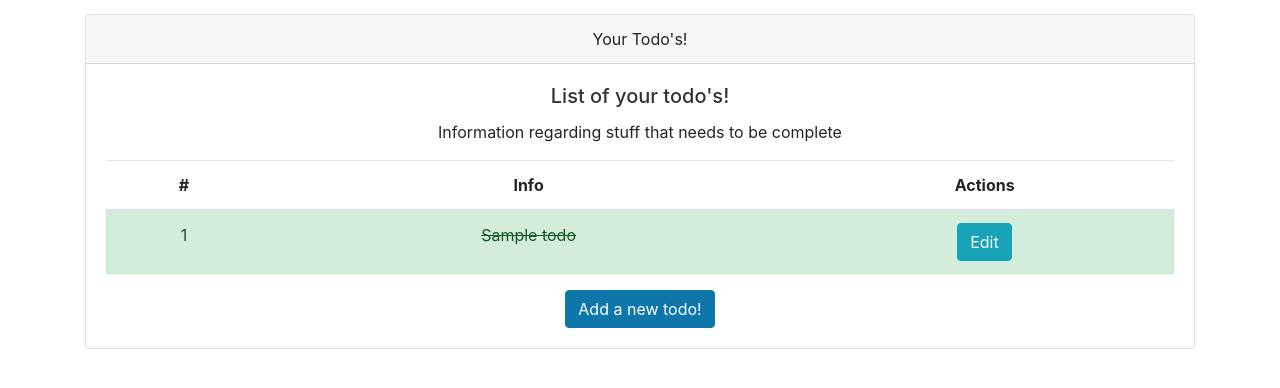
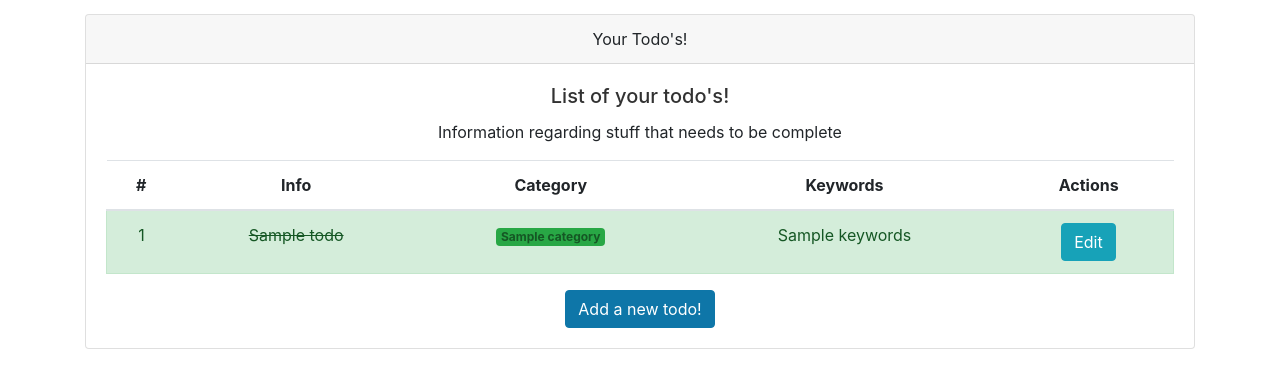
Before and after one commit to RalitsaTerzieva/fastapi_todos, a FastAPI app: template templates/todo.html in a window 1280 px wide. Shown: the part 56-444 px from the top of the page. Run offline with FastAPI, Linux system fonts and the light colour scheme; the template is opened without the code that fills it: most values are stand-ins (such as "Sample title", 1, 10 or a date in 2020); parts of the project's set-up code (start-up, migrations or seed data) failed here and were passed over; some libraries are stand-ins or nearby versions.

Commit message:
Update todo html

```diff
--- a/templates/todo.html
+++ b/templates/todo.html
@@ -20,6 +20,8 @@
                     <tr>
                         <th scope="col">#</th>
                         <th scope="col">Info</th>
+                        <th scope="col">Category</th>
+                        <th scope="col">Keywords</th>
                         <th scope="col">Actions</th>
                     </tr>
                 </thead>
@@ -28,7 +30,19 @@
                 {% if todo.complete == False %}
                 <tr class="pointer">
                     <td>{{loop.index}}</td>
+
                     <td>{{todo.title}}</td>
+
+                    <td>
+                        <span class="badge bg-primary">
+                            {{todo.category}}
+                        </span>
+                    </td>
+
+                    <td>
+                        {{todo.keywords}}
+                    </td>
+
                     <td>
                         <button onclick="window.location.href='edit-todo-page/{{todo.id}}'"
                                 type="button" class="btn btn-info">
@@ -37,9 +51,23 @@
                     </td>
                 </tr>
                 {% else %}
-                <tr class="pointer alert alert-success">
+               <tr class="pointer alert alert-success">
                     <td>{{loop.index}}</td>
-                    <td class="strike-through-td">{{todo.title}}</td>
+
+                    <td class="strike-through-td">
+                        {{todo.title}}
+                    </td>
+
+                    <td>
+                        <span class="badge bg-success">
+                            {{todo.category}}
+                        </span>
+                    </td>
+
+                    <td>
+                        {{todo.keywords}}
+                    </td>
+
                     <td>
                         <button onclick="window.location.href='edit-todo-page/{{todo.id}}'"
                                 type="button" class="btn btn-info">
```
